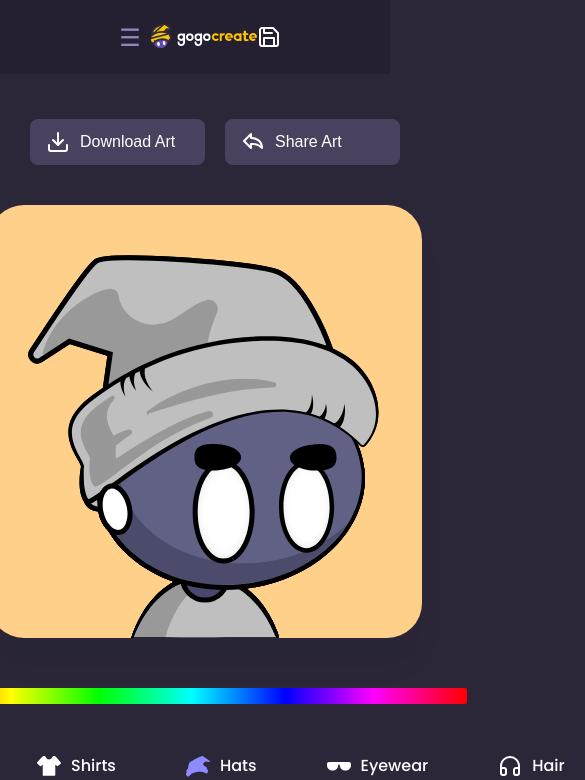
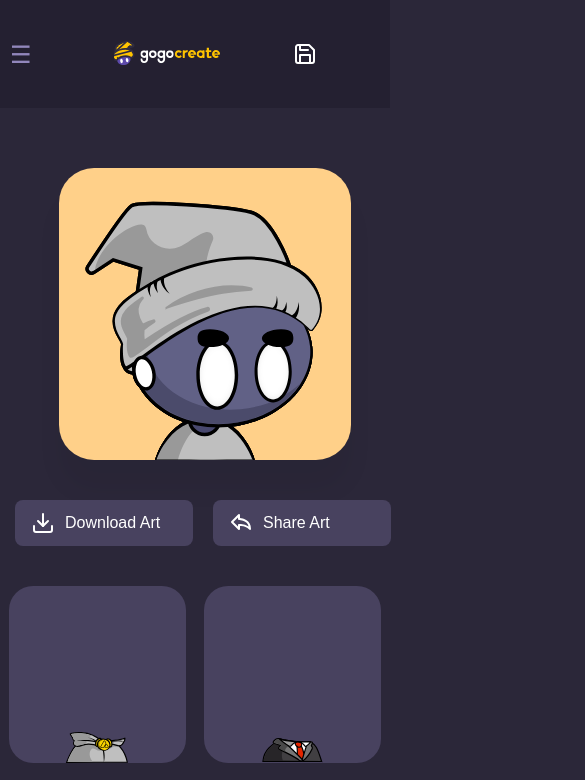
Before and after one commit to jkessler5535/gogo-Builder, a React (Create React App) app: page /home in a window 390 px wide. Shown: the top 780 px of the page, 585 px wide, since content can reach past the window. Built offline with nearby package versions, Linux system fonts and the light colour scheme.

Commit message:
made changes to mobile. still working on responsiveness

```diff
--- a/src/index.scss
+++ b/src/index.scss
@@ -28,7 +28,6 @@ header {
 
 
 
-
 }
 .navbar {
   position: relative;
@@ -37,12 +36,6 @@ header {
   padding: 25px;
   align-items: center;
 
-
-
-}
-.navbar ul {
-  list-style: none;
-
 }
 
 .nav-list{
@@ -50,20 +43,23 @@ header {
   align-items: center;
 
 }
+.nav-list li {
+  list-style: none;
+
+}
+
 .navbar .saved{
   display: none;
 }
 .custom-dropdown{
   display: none;
+
 }
 
 .navbar h1 a{
   margin-right: 45px;
   display: flex;
   align-items: center;
-}
-.nav-list{
-  display: flex;
 }
 
 .nav-list a {
@@ -122,13 +118,13 @@ header {
 
 
 
+
 //BuilderDash Styles
 
 .builder {
   position: relative;
   display: flex;
   align-items: center;
-  justify-content: center;
   z-index: 2;
 
 
@@ -148,7 +144,6 @@ header {
 
 .builder li{
   list-style: none;
-  flex: 1;
   box-sizing: border-box;
 
 
@@ -260,13 +255,6 @@ header {
   display: flex;
   flex-direction: column;
   align-items: center;
-
-}
-.right-column{
-  gap:20px;
-}
-
-.left-column{
   gap: 40px;
 }
 
@@ -452,12 +440,10 @@ header {
 
 }
 //Custom dropdown Builder Dash
+
+
 .builder .custom-dropdown{
   display: none;
-  position: absolute;
-  top: 430px;
-  left: 26px;
-  justify-content: center;
   align-items: center;
   background-color: #48425F;
   color: #fff;
@@ -467,14 +453,13 @@ header {
   font-family: 'Poppins', sans-serif;
   font-size: 16px;
   font-weight: 500;
-  width:100%;
-  max-width: 380px;
+  width: 433px;
   height:48px;
   z-index: 1000;
   box-sizing: border-box;
 
+}
 
-}
 .selected-option {
   flex-grow: 1;
   display: flex;
@@ -542,9 +527,6 @@ header {
 .footer-img {
   margin: 5px;
 }
-
-
-
 
 
 //Styles for Modal
@@ -841,7 +823,137 @@ header {
   padding: 8px;
 }
 */
+@media (max-width:480px) {
+  .header{
+    max-width: 100%;
 
+
+  }
+  .navbar{
+    width: 100%;
+    align-items: center;
+    text-align: center;
+    justify-content:space-between;
+    padding:0;
+
+
+
+  }
+  .nav-list li:nth-last-child(3){
+    margin-right: 0;
+  }
+
+  .navbar h1 a{
+    width: 106px;
+    height: 21px;
+    margin:0;
+    padding:0;
+  }
+  .navbar .hamburger-menu,
+  .navbar .saved{
+    display: block;
+    justify-content: space-between;
+  }
+  .nav-list li{
+    display: none;
+   }
+   .nav-list li:nth-last-child(-n+2){
+    display: none;
+   }
+
+   .builder li{
+    display: none;
+   }
+   .column-container{
+    flex-direction: column-reverse;
+   }
+   .avatar-container{
+    max-width: none;
+    width:292px;
+    height:292px;
+   }
+   .d-s-buttonContainer{
+    align-items: center;
+    margin: 0 auto;
+   }
+   .d-s-buttonContainer button{
+    width: 178px;
+    height: 46px;
+
+   }
+   .right-column{
+    margin-top: none;
+   }
+
+   .grid{
+    grid-template-columns: repeat(2, 1fr);
+   }
+   .hue-horizontal{
+    height:77px;
+    width:350px;
+    box-sizing: border-box;
+
+
+
+   }
+   .hue-picker{
+    margin-right:0;
+    margin-left:30px;
+    width: 430px;
+    margin-bottom:10px;
+
+  }
+
+
+   .IamTheFoot p{
+    display: none;
+   }
+
+  }
+
+
+
+
+  /*
+@media (max-width: 725px){
+  .builder li{
+    display: none;
+    width: 100%;
+ }
+ .builder .custom-dropdown{
+  display: flex;
+  position: absolute;
+  top: 680px;
+  right: 120px;
+
+
+ }
+.selected-option {
+  flex-grow: 1;
+  display: flex;
+  align-items:center;
+}
+.dropdown-arrow{
+  border-left: 5px solid transparent;
+  border-right: 5px solid transparent;
+  border-top: 5px solid #fff;
+  margin-left: 10px;
+}
+
+
+.dropdown-item:hover {
+  background-color: #6F6A84;
+}
+.hue-picker{
+  margin-right: 0;
+  margin-left: -65px;
+
+}
+.hue-horizontal{
+  width: 485px;
+  margin: 0 auto;
+ }
+}
 
 //Tablet
 @media (max-width: 768px) {
@@ -849,36 +961,56 @@ header {
     height:74.32px;
     padding: 22px;
     box-sizing: border-box;
-  }
-  .navbar{
-    position: relative;
-  }
-  //Hamburger styles
-  .navbar  .hamburger-menu {
-    display: block;
-    cursor: pointer;
+    width:100%;
 
   }
+
+  .navbar{
+    max-width:100%;
+    display:flex;
+    justify-content: space-between;
+
+  }
+  .navbar .saved,
+  .navbar .hamburger-menu {
+    display: block;
+
+  }
+
 
   .nav-list.show{
     display: flex;
     flex-direction: column;
     padding-bottom: 30px;
+    position: absolute;
+    left: -227px;
+    top: 61px;
     background-color: #242031;
     max-width: 100%;
     z-index: 1100;
 
   }
-  .nav-list li {
-    margin: 15px 35px;
-    padding: 5px;
+  .nav-list.show li {
+    padding: 10px 15px;
+    margin: 15px 20px;
+    text-align: center;
+    align-items: center;
+    justify-content: center;
 
   }
+  .nav-list li:nth-last-child(3){
+    margin-right: 0;
+    padding:0;
+  }
+
   .nav-list  a {
     color: #ffffff;
     font-size: 16px;
     font-weight: 500;
 
+  }
+  .nav-list li:not(.social-btn){
+    margin-right:0;
   }
 
   .nav-list a:hover {
@@ -886,21 +1018,20 @@ header {
   }
 
   .navbar h1 a{
-    margin-right:0;
     width: 106px;
     height: 21px;
-
+    margin:0;
 
   }
-  .navbar .saved{
-    display: block;
 
-  }
-  .navbar li{
+  .nav-list{
     display: none;
   }
   .nav-list li:nth-last-child(-n+2){
     display: none;
+  }
+  .builder li:nth-last-child(2) {
+    margin-right: 0;
   }
 
 
@@ -950,18 +1081,14 @@ header {
 
   }
   .right-column {
-    flex-direction:column-reverse;
     margin-top: 30px;
     gap: 10px;
   }
   .left-column{
-    flex-direction:column-reverse;
     gap: 180px;
-  }
-  .builder li:nth-last-child(2) {
-    margin-right: 0;
+
 
   }
+}
 
-
-}
+*/
```
